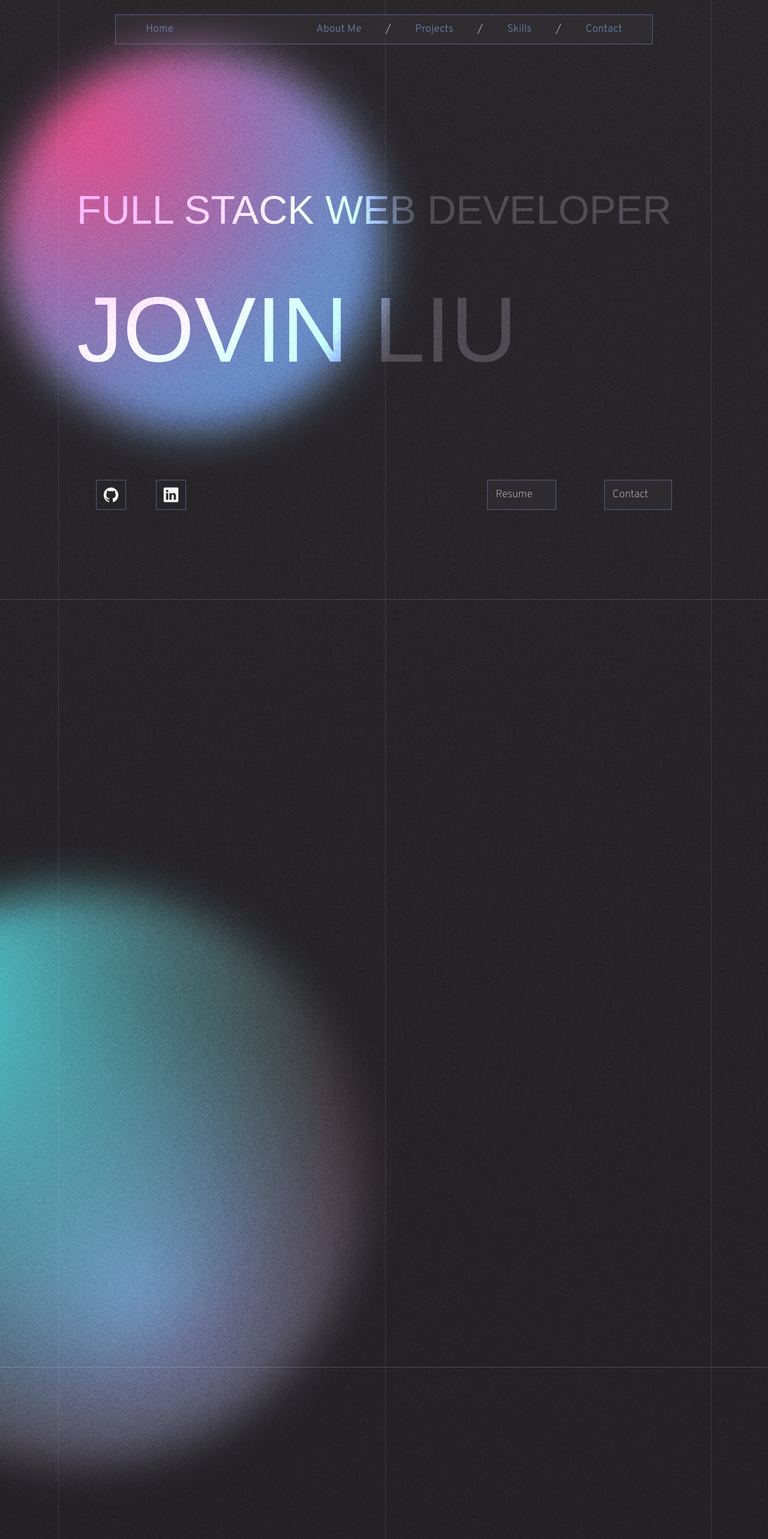
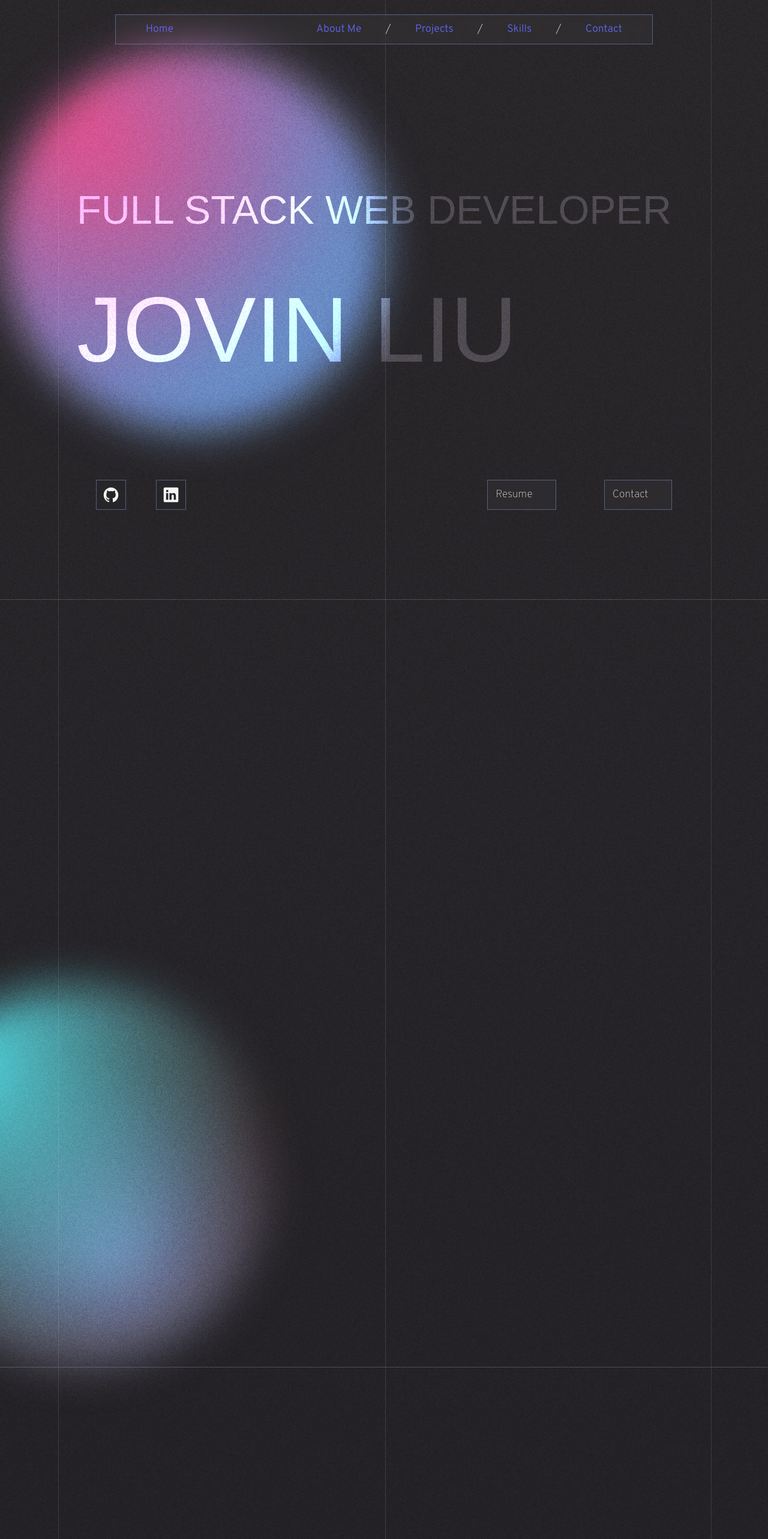
Before and after one commit to JovinLiu/Personal-Profile, a React (Vite) app: page / in a window 1280 px wide. Shown: the top 2566 px of the page at 60% size. Built offline with nearby package versions, Linux system fonts and the light colour scheme; a web font is replaced by a local one.

Commit message:
20241007

```diff
--- a/src/Components/Aboutme.jsx
+++ b/src/Components/Aboutme.jsx
@@ -51,7 +51,7 @@ const TagsContainer = styled.div`
 `;
 
 const Strong = styled.strong`
-  color: var(--highlight-2);
+  color: var(--indigo);
   font-weight: 600;
 `;
 
@@ -72,7 +72,7 @@ function Aboutme() {
         opacity="100%"
         primary="--turquoise"
         secondary="--orange-0-15"
-        size="75vw"
+        size="50vw"
         transition="var(--transition-4)"
         event="none"
         position="absolute"
--- a/src/Components/Header.jsx
+++ b/src/Components/Header.jsx
@@ -45,7 +45,7 @@ const Navlist = styled.div`
   border: 0.001px solid var(--blue-0-5);
   backdrop-filter: blur(5px);
   -webkit-backdrop-filter: blur(5px);
-  color: var(--blue-0-75);
+  color: var(--indigo);
   background-color: var(--light-0-03);
   &:hover {
     color: var(--light-0-85);
--- a/src/Styles/GlobalStyles.js
+++ b/src/Styles/GlobalStyles.js
@@ -26,6 +26,7 @@ const GlobalStyles = createGlobalStyle`
   --light-0-2: rgba(255, 255, 255, .2);
   --light-0-1: rgba(255, 255, 255, .1);
   --light-0-03: rgba(255, 255, 255, .03);
+  --indigo: rgb(99 102 241);
   --purple: #8768a6;
   --red: #e65b5b;
   --yellow: #f2ae72;
--- a/src/UI/CardTitle.jsx
+++ b/src/UI/CardTitle.jsx
@@ -3,7 +3,7 @@ import styled from "styled-components";
 const Span = styled.span`
   font-size: ${({fontsize}) => fontsize};
   font-weight: 500;
-  color: var(--highlight-2);
+  color: var(--indigo);
 `;
 
 function ItemTitle({children, fontsize}) {
--- a/src/UI/Tab.jsx
+++ b/src/UI/Tab.jsx
@@ -49,7 +49,7 @@ function Tab({children, open, setOpen, index, content, icon, width}) {
   const height = open === index ? "24rem" : "7rem";
   const bg = open === index ? "--light-0-03" : "";
   const blur = open === index ? 5 : 0;
-  const color = open === index ? "--highlight-2" : "--light-0-75";
+  const color = open === index ? "--indigo" : "--light-0-75";
   const weight = open === index ? 600 : 300;
 
   function handleMouseOver() {
--- a/src/UI/TitleSpan.jsx
+++ b/src/UI/TitleSpan.jsx
@@ -3,7 +3,7 @@ import styled from "styled-components";
 const Span = styled.span`
   font-size: 3rem;
   font-weight: 500;
-  color: var(--highlight-2);
+  color: var(--indigo);
   filter: brightness(1.2);
   text-transform: uppercase;
   letter-spacing: 0.5rem;
```
